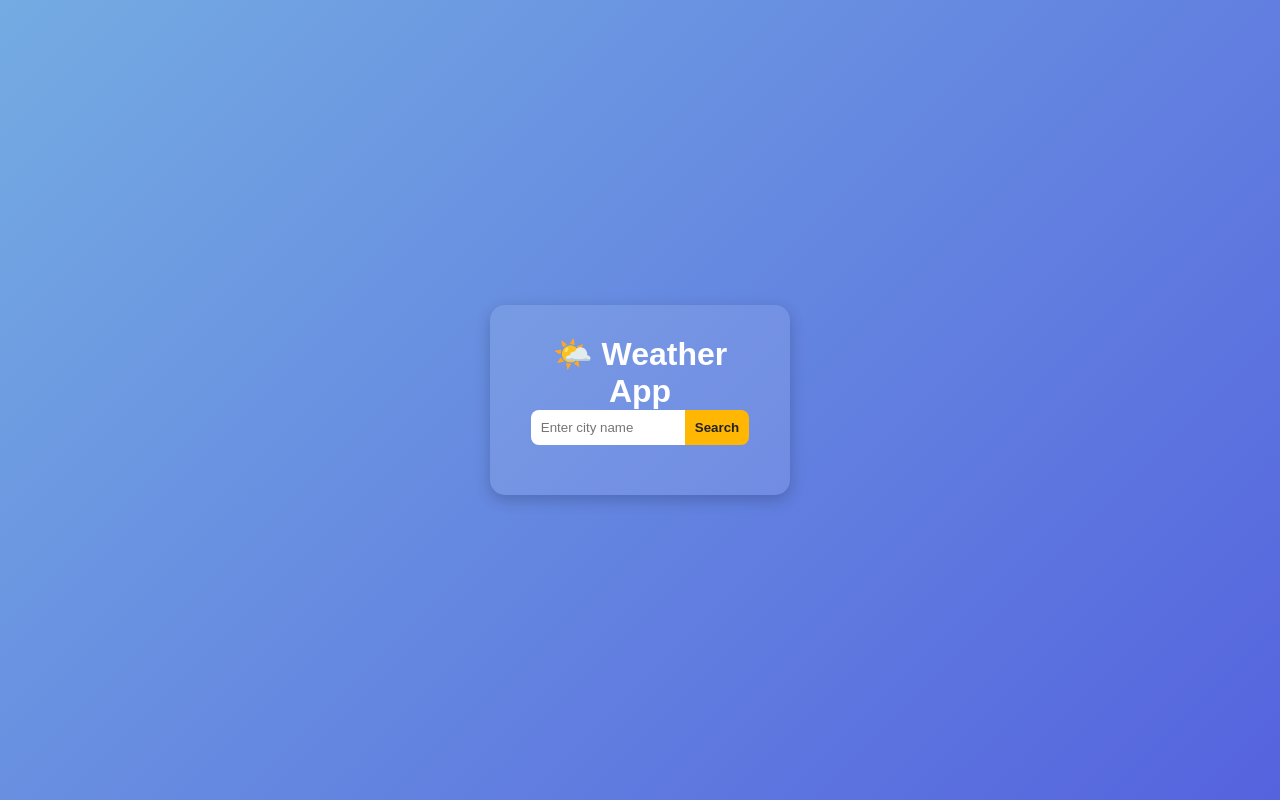
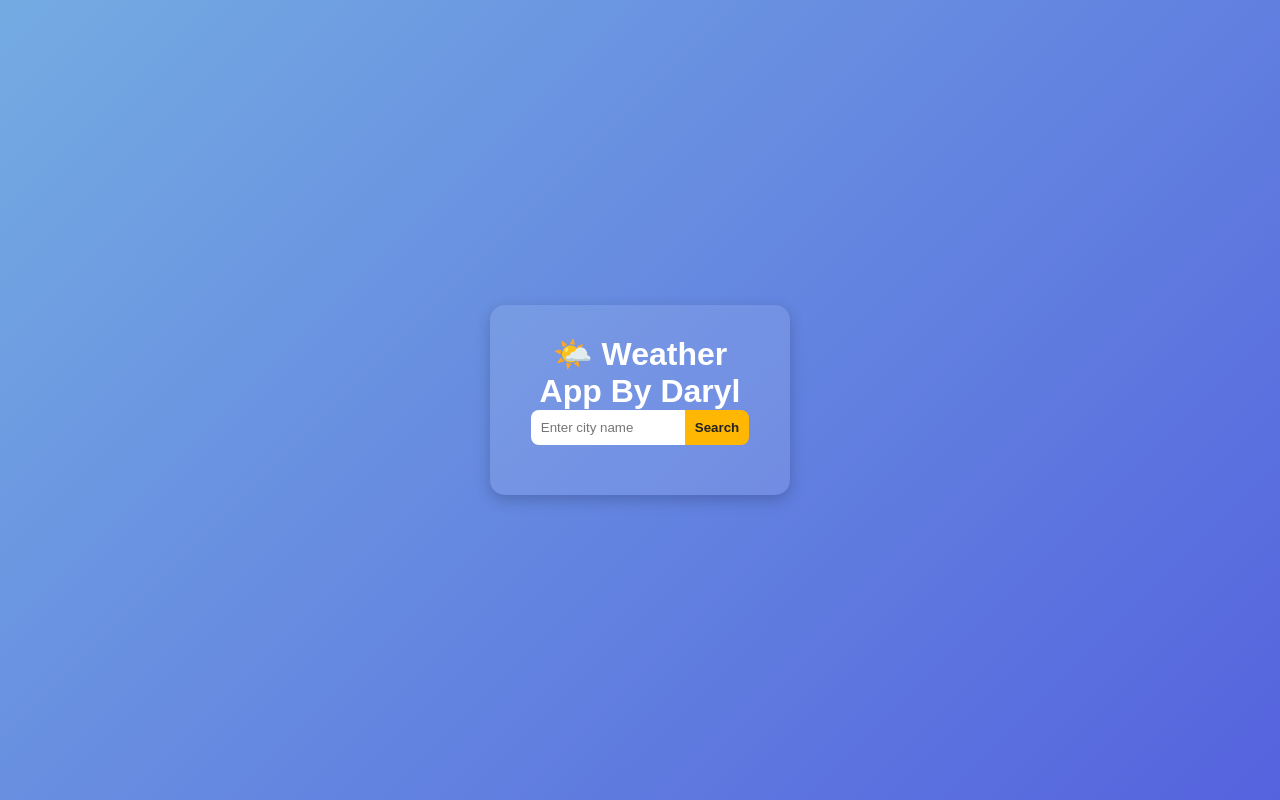
Before and after one commit to jigs1989/weather-app, a plain HTML site: page index.html in a window 1280 px wide. Drawn offline with Linux system fonts and the light colour scheme.

Commit message:
Update index.html

```diff
--- a/index.html
+++ b/index.html
@@ -8,7 +8,7 @@
 </head>
 <body>
   <div class="container">
-    <h1>🌤️ Weather App</h1>
+    <h1>🌤️ Weather App By Daryl</h1>
     <div class="search-box">
       <input type="text" id="city" placeholder="Enter city name">
       <button id="search">Search</button>
```
